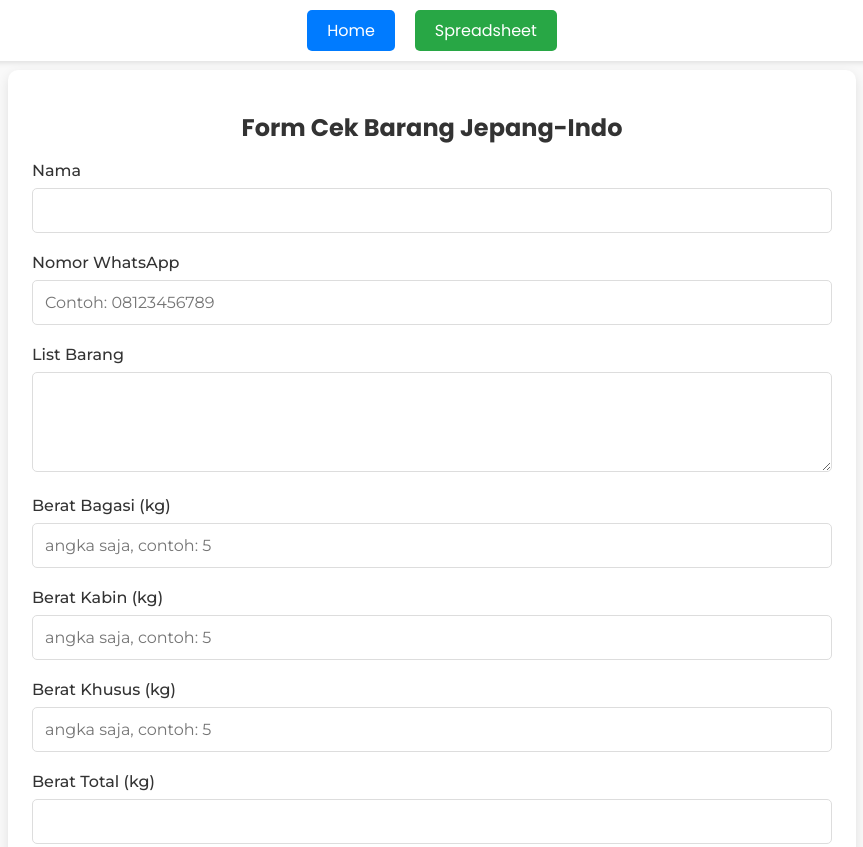
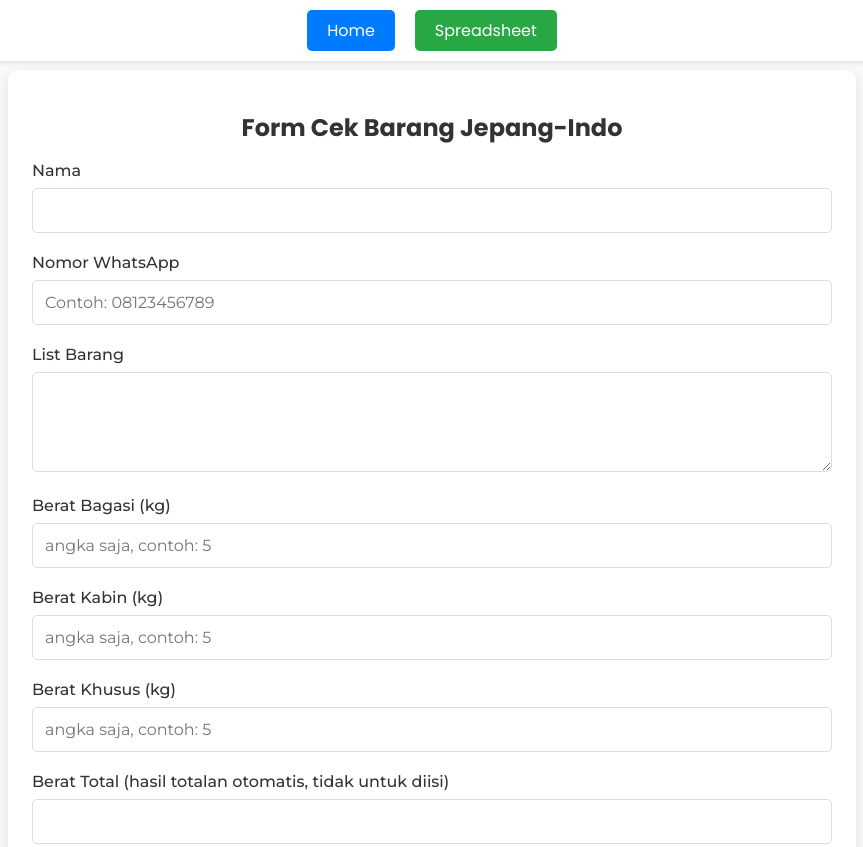
Before and after one commit to yanoshijapan/cekjepangindo, a plain HTML site: page index.html in a window 1280 px wide. Shown: the top 847 px of the page, without its empty margins (208-1071 px from the left). Drawn offline with Linux system fonts and the light colour scheme.

Commit message:
index.html

```diff
--- a/index.html
+++ b/index.html
@@ -220,7 +220,7 @@
             <input type="tel" id="berat-khusus" name="beratKhusus" placeholder="angka saja, contoh: 5">
         </div>
         <div class="input-group">
-            <label for="berat-total">Berat Total (kg)</label>
+            <label for="berat-total">Berat Total (hasil totalan otomatis, tidak untuk diisi)</label>
             <input type="tel" id="berat-total" name="beratTotal" readonly>
         </div>
         <div class="input-group">
```
